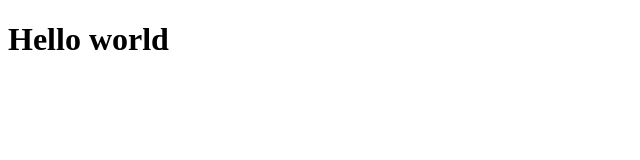
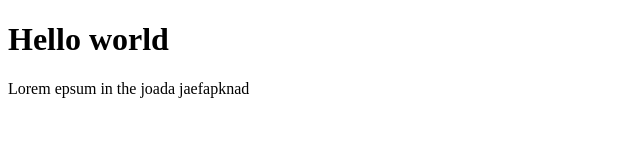
Before and after one commit to anryanp/anryan-git-test, a plain HTML site: page index.html in a window 1280 px wide. Shown: the whole page, without its empty margins (0-640 px from the left). Drawn offline with Linux system fonts and the light colour scheme.

Commit message:
menambahkan paragraf

```diff
--- a/index.html
+++ b/index.html
@@ -8,5 +8,6 @@
   </head>
   <body>
     <h1>Hello world</h1>
+    <p>Lorem epsum in the joada jaefapknad</p>
   </body>
 </html>
```
